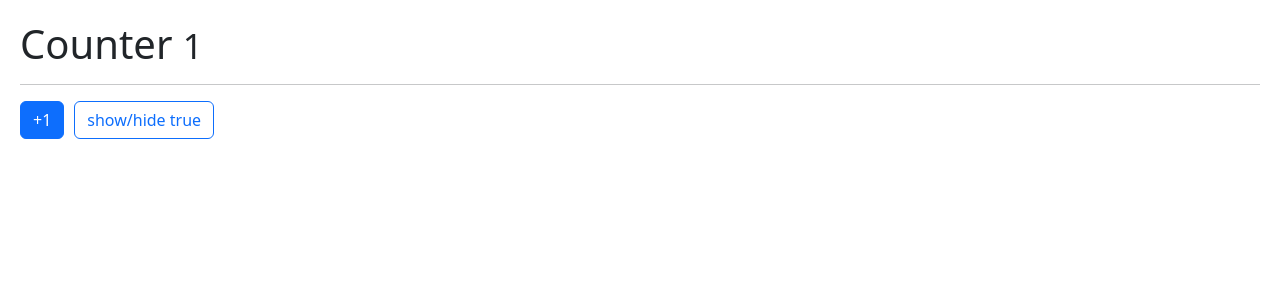
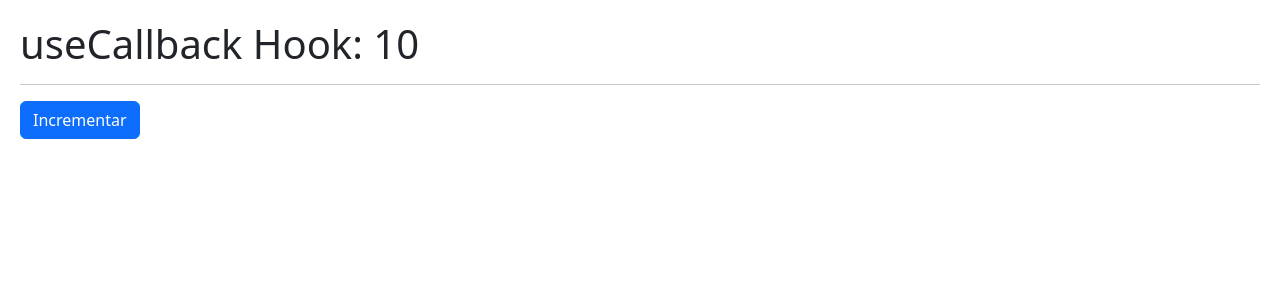
Before and after one commit to devenriq/U-React-05-hook-app, a React (Vite) app: page / in a window 1280 px wide. Shown: the top 300 px of the page. Built offline with nearby package versions, Linux system fonts and the light colour scheme.

Commit message:
working with callbackhook

```diff
--- /dev/null
+++ b/src/06-memos/CallbackHook.jsx
@@ -0,0 +1,19 @@
+import { useState } from "react";
+import { ShowIncrement } from "./ShowIncrement";
+
+export const CallbackHook = () => {
+  const [counter, setCounter] = useState(10);
+
+  const increment = () => {
+    setCounter(counter + 1);
+  };
+
+  return (
+    <>
+      <h1>useCallback Hook: {counter} </h1>
+      <hr />
+
+      <ShowIncrement increment={increment} />
+    </>
+  );
+};
--- /dev/null
+++ b/src/06-memos/MemoHook.jsx
@@ -0,0 +1,42 @@
+import { useState } from "react";
+import { useCounter } from "../hooks/useCounter";
+
+const heavyStuff = (iterationNumber = 1000) => {
+  for (let i = 0; i < iterationNumber; i++) {
+    console.log("ahí vamos...");
+  }
+
+  return `${iterationNumber} iteraciones realizadas`;
+};
+
+export const MemoHook = () => {
+  const { counter, increment } = useCounter(4000);
+  const [show, setShow] = useState(true);
+
+  return (
+    <>
+      <h1>
+        Counter <small> {counter} </small>
+      </h1>
+      <hr />
+
+      <h4>{heavyStuff(5000)}</h4>
+
+      <button
+        className="btn btn-primary"
+        onClick={() => {
+          increment();
+        }}
+      >
+        +1
+      </button>
+
+      <button
+        className="btn btn-outline-primary"
+        onClick={() => setShow(!show)}
+      >
+        show/hide {JSON.stringify(show)}
+      </button>
+    </>
+  );
+};
--- /dev/null
+++ b/src/06-memos/ShowIncrement.jsx
@@ -0,0 +1,18 @@
+import React from "react";
+
+export const ShowIncrement = React.memo(({ increment }) => {
+  console.log("me volvía a renderizar");
+
+  return (
+    <>
+      <button
+        className="btn btn-primary"
+        onClick={() => {
+          increment();
+        }}
+      >
+        Incrementar
+      </button>
+    </>
+  );
+});
--- a/src/main.jsx
+++ b/src/main.jsx
@@ -8,12 +8,14 @@
 import { FocusScreen } from "./04-useRef/FocusScreen";
 import { HooksApp } from "./HooksApp";
 import { Layout } from "./05-useLayoutEffect/Layout";
+import { Memorize } from "./06-memos/Memorize";
+import { MemoHook } from "./06-memos/MemoHook";
+import { CallbackHook } from "./06-memos/CallbackHook";
 
 import "./index.css";
-import { Memorize } from "./06-memos/Memorize";
 
 ReactDOM.createRoot(document.getElementById("root")).render(
   // <React.StrictMode>
-  <Memorize />
+  <CallbackHook />
   // </React.StrictMode>
 );
```
